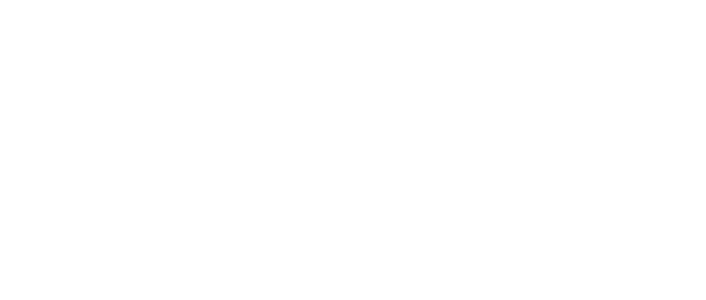
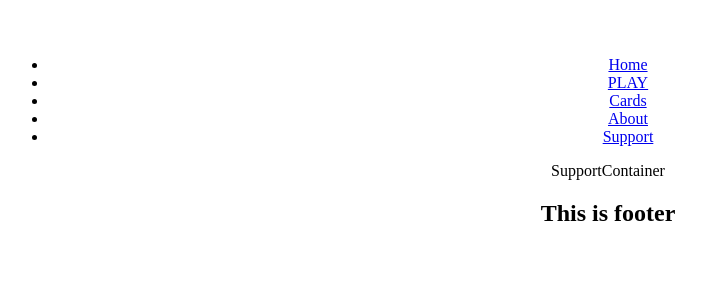
Before and after one commit to GeorgeTegos/SuperHeroes_Game, a React (Vite) app in the folder client/: page /support in a window 1280 px wide. Before the commit this address had no page. Shown: the top 300 px of the page, without its empty margins (32-738 px from the left). Built offline with nearby package versions, Linux system fonts and the light colour scheme; no server answers.

Commit message:
initial nav menu links

```diff
--- a/client/src/App.jsx
+++ b/client/src/App.jsx
@@ -2,6 +2,7 @@
 import { Link } from "react-router-dom";
 import { Outlet } from "react-router";
 import "./App.css";
+import Header from "./components/Header";
 
 function App() {
   const [cardsData, setCardsData] = useState([]);
@@ -14,13 +15,7 @@
 
   return (
     <>
-      <li>
-        <Link to='/'>Home</Link>
-      </li>
-      <li>
-        <Link to='/cards'>Cards</Link>
-      </li>
-
+      <Header />
 
       <Outlet context={{ cardsData: cardsData }} />
       <h2>This is footer</h2>
--- a/client/src/components/Header.jsx
+++ b/client/src/components/Header.jsx
@@ -1,10 +1,28 @@
-import React from 'react'
-import { Link } from 'react-router-dom'
+import React from "react";
+import { Link } from "react-router-dom";
 
 function Header() {
   return (
-    <div>Header</div>
-  )
+    <>
+      <ul>
+        <li>
+          <Link to="/">Home</Link>
+        </li>
+        <li>
+          <Link to="/play">PLAY</Link>
+        </li>
+        <li>
+          <Link to="/cards">Cards</Link>
+        </li>
+        <li>
+          <Link to="/about">About</Link>
+        </li>
+        <li>
+          <Link to="/support">Support</Link>
+        </li>
+      </ul>
+    </>
+  );
 }
 
-export default Header
+export default Header;
--- /dev/null
+++ b/client/src/containers/AboutContainer.jsx
@@ -0,0 +1,7 @@
+import React from "react";
+
+function AboutContainer() {
+  return <div>AboutContainer</div>;
+}
+
+export default AboutContainer;
--- /dev/null
+++ b/client/src/containers/PlayContainer.jsx
@@ -0,0 +1,7 @@
+import React from "react";
+
+function PlayContainer() {
+  return <div>PlayContainer</div>;
+}
+
+export default PlayContainer;
--- /dev/null
+++ b/client/src/containers/SupportContainer.jsx
@@ -0,0 +1,7 @@
+import React from "react";
+
+function SupportContainer() {
+  return <div>SupportContainer</div>;
+}
+
+export default SupportContainer;
--- a/client/src/main.jsx
+++ b/client/src/main.jsx
@@ -3,16 +3,40 @@
 import App from "./App.jsx";
 import { BrowserRouter, Route, Routes, Outlet, Link } from "react-router-dom";
 import HomeContainer from "./containers/HomeContainer.jsx";
+import PlayContainer from "./containers/PlayContainer.jsx";
 import Cards from "./components/Cards.jsx";
+import AboutContainer from "./containers/AboutContainer.jsx";
+import SupportContainer from "./containers/SupportContainer.jsx";
 // import './index.css'
 
 ReactDOM.createRoot(document.getElementById("root")).render(
   <React.StrictMode>
     <BrowserRouter>
       <Routes>
-        <Route path="/" element={<App />}>
-          <Route index element={<HomeContainer />} />
-          <Route path="cards" element={<Cards />} />
+        <Route
+          path="/"
+          element={<App />}
+        >
+          <Route
+            index
+            element={<HomeContainer />}
+          />
+          <Route
+            path="cards"
+            element={<Cards />}
+          />
+          <Route
+            path="play"
+            element={<PlayContainer />}
+          />
+          <Route
+            path="about"
+            element={<AboutContainer />}
+          />
+          <Route
+            path="support"
+            element={<SupportContainer />}
+          />
         </Route>
       </Routes>
     </BrowserRouter>
```
